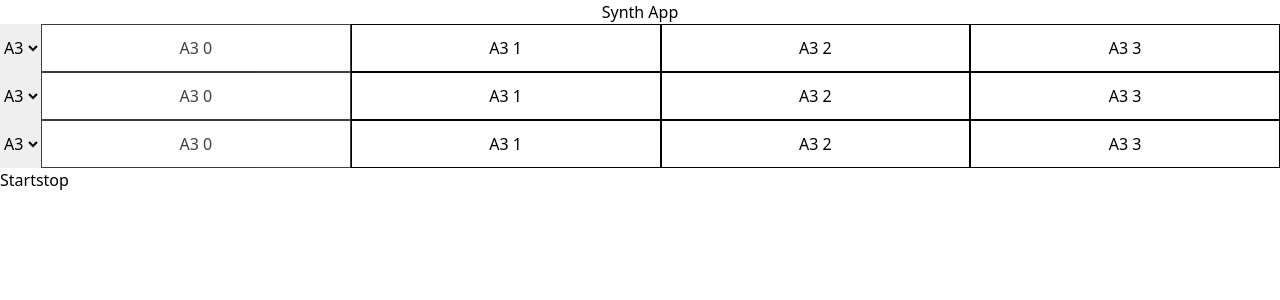
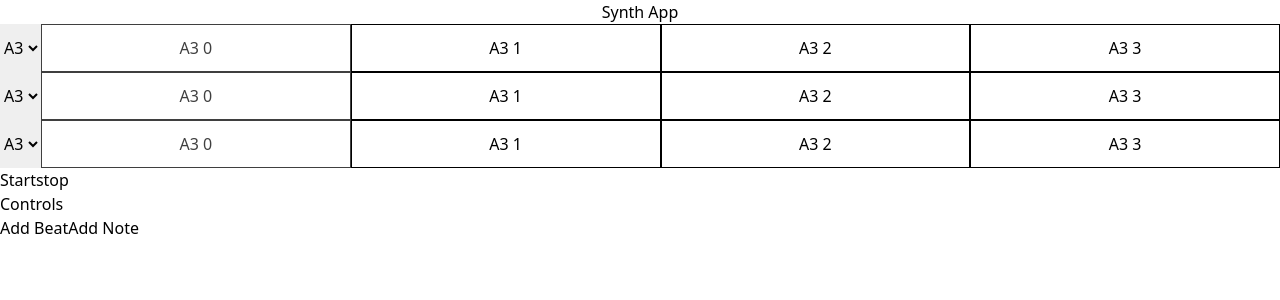
Before and after one commit to farmeroy/synth-app, a Next.js app: page / in a window 1280 px wide. Shown: the top 300 px of the page. Built offline with nearby package versions, Linux system fonts and the light colour scheme.

Commit message:
allow user to add note

```diff
--- a/src/components/machine/MachineView/index.tsx
+++ b/src/components/machine/MachineView/index.tsx
@@ -1,19 +1,34 @@
 import * as Tone from "tone";
-import { useRecoilValue, useSetRecoilState } from "recoil";
+import { useRecoilState, useRecoilValue, useSetRecoilState } from "recoil";
 import machineAtom from "../../../lib/store/machineAtom";
 import { Frequency } from "tone/build/esm/core/type/Units";
 import noteTableState from "../../../lib/store/noteTableState";
 import activeBeatState from "../../../lib/store/currentBeatState";
 
 const MachineView = () => {
-  const machine = useRecoilValue(machineAtom);
+  const [machineState, setMachineState] = useRecoilState(machineAtom);
   const noteTableArray = useRecoilValue(noteTableState);
   const setCurrentBeat = useSetRecoilState(activeBeatState);
   // create our instrument
   const poly = new Tone.PolySynth().toDestination();
 
   const updateBeat = () => {
-    setCurrentBeat((state) => (state < machine.width - 1 ? (state += 1) : 0));
+    setCurrentBeat((state) =>
+      state < machineState.width - 1 ? (state += 1) : 0
+    );
+  };
+
+  const handleAddBeat = () => {
+    setMachineState((state) => {
+      let width = state.width;
+      width = width += 1;
+      return { ...state, width: width };
+    });
+
+    console.log(machineState.width);
+  };
+  const handleAddNote = () => {
+    setMachineState((state) => ({ ...state, height: machineState.height++ }));
   };
 
   console.log("render");
@@ -23,8 +38,9 @@ const MachineView = () => {
     Tone.Transport.stop();
     Tone.Transport.cancel();
     Tone.start();
+    Tone.Transport.timeSignature = machineState.width;
     // @todo: machine.width has to be the same as the length of the active notes!
-    for (let i = 0; i < machine.width; i++) {
+    for (let i = 0; i < machineState.width; i++) {
       Tone.Transport.scheduleRepeat(
         () => {
           poly.triggerAttackRelease(
@@ -59,6 +75,11 @@ const MachineView = () => {
       >
         stop
       </button>
+      <div>
+        <p>Controls</p>
+        <button onClick={handleAddBeat}>Add Beat</button>
+        <button onClick={handleAddNote}>Add Note</button>
+      </div>
     </>
   );
 };
```
